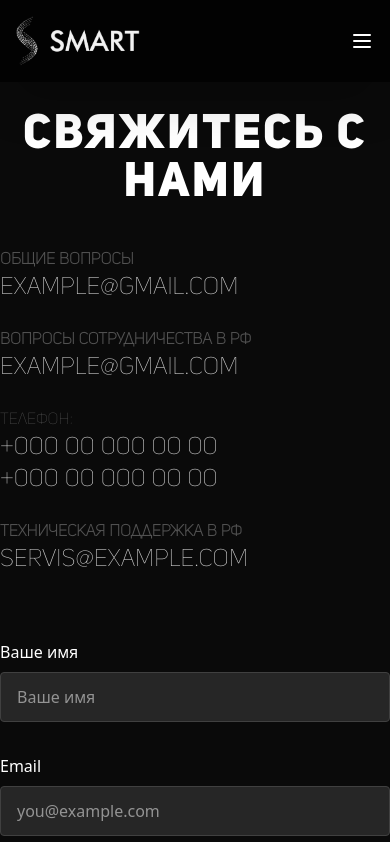
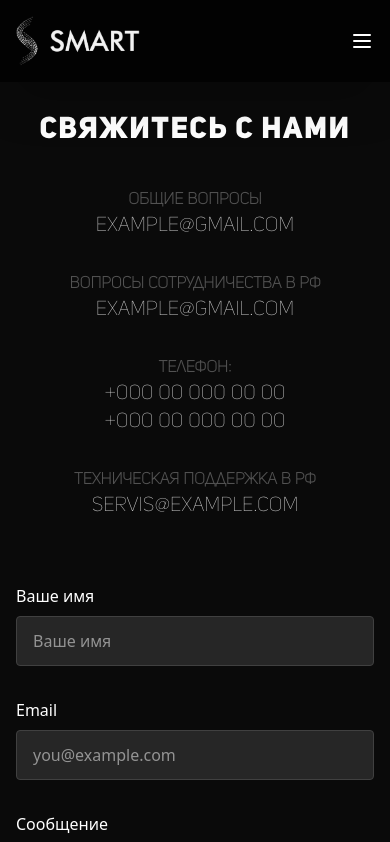
Before and after one commit to sarkuzb/ssmart-market, a React (Vite) app: page /contact in a window 390 px wide. Shown: the top 842 px of the page. Built offline with nearby package versions, Linux system fonts and the light colour scheme.

Commit message:
contact page responsive for mobile

```diff
--- a/src/components/Contact.jsx
+++ b/src/components/Contact.jsx
@@ -47,20 +47,21 @@ export default function Contact() {
       <section
         id="contact"
         aria-label="Contact us"
-        className={` max-w-7xl mx-auto pt-28 pb-10 rounded transition-opacity duration-1000 ${
+        className={`max-w-7xl mx-auto px-4 sm:px-6 lg:px-8 pt-28 pb-16 transition-opacity duration-1000 ${
           visible ? "opacity-100 translate-y-0" : "opacity-0 translate-y-8"
         }`}
       >
-        <h1 className="text-5xl all-texts tracking-wider text-white font-bold mb-10 text-center">
+        <h1 className="text-3xl sm:text-4xl md:text-5xl all-texts tracking-wider text-white font-bold mb-10 text-center">
           Свяжитесь с нами
         </h1>
 
-        <div className="max-w-4xl mx-auto space-y-6 text-neutral-400 light-font">
+        {/* Contact Details */}
+        <div className="max-w-4xl w-full mx-auto space-y-8 text-neutral-400 light-font text-center sm:text-left">
           <div>
             <h2 className="font-semibold text-neutral-600">Общие вопросы</h2>
             <a
               href="mailto:info@ssmartelectronics.com"
-              className="text-neutral-300 hover:underline hover:text-rose-500 transition-colors text-2xl"
+              className="text-neutral-300 hover:underline hover:text-rose-500 transition-colors text-xl sm:text-2xl block"
             >
               example@gmail.com
             </a>
@@ -72,22 +73,23 @@ export default function Contact() {
             </h2>
             <a
               href="mailto:nelin.p@ssmartelectronics.com"
-              className="text-neutral-300 hover:underline block hover:text-rose-500 transition-colors text-2xl"
+              className="text-neutral-300 hover:underline hover:text-rose-500 transition-colors text-xl sm:text-2xl block"
             >
               example@gmail.com
             </a>
           </div>
+
           <div>
-            <h2 className="text-neutral-600">Телефон:</h2>
+            <h2 className="font-semibold text-neutral-600">Телефон:</h2>
             <a
               href="tel:+998971063353"
-              className="hover:underline block text-neutral-300 hover:text-rose-500 transition-colors text-2xl"
+              className="hover:underline block text-neutral-300 hover:text-rose-500 transition-colors text-xl sm:text-2xl"
             >
               +000 00 000 00 00
             </a>
             <a
               href="tel:+79936361766"
-              className="hover:underline block text-neutral-300 hover:text-rose-500 transition-colors text-2xl"
+              className="hover:underline block text-neutral-300 hover:text-rose-500 transition-colors text-xl sm:text-2xl"
             >
               +000 00 000 00 00
             </a>
@@ -99,16 +101,17 @@ export default function Contact() {
             </h2>
             <a
               href="mailto:servis@ssmartelectronics.com"
-              className="text-neutral-300 hover:underline hover:text-rose-500 transition-colors text-2xl"
+              className="text-neutral-300 hover:underline hover:text-rose-500 transition-colors text-xl sm:text-2xl block"
             >
               servis@example.com
             </a>
           </div>
         </div>
 
+        {/* Form */}
         <form
           onSubmit={handleSubmit}
-          className="max-w-4xl mx-auto mt-16 space-y-8 text-white text-left"
+          className="max-w-4xl w-full mx-auto mt-16 space-y-8 text-white"
         >
           <div>
             <label htmlFor="name" className="block mb-2 font-medium">
@@ -161,7 +164,7 @@ export default function Contact() {
           <button
             type="submit"
             disabled={status === "loading"}
-            className="bg-rose-900 text-white px-8 py-4 rounded hover:bg-rose-700 transition disabled:opacity-50 cursor-pointer"
+            className="bg-rose-900 text-white px-8 py-4 rounded hover:bg-rose-700 transition disabled:opacity-50"
           >
             {status === "loading" ? "Отправка..." : "Отправить"}
           </button>
```
